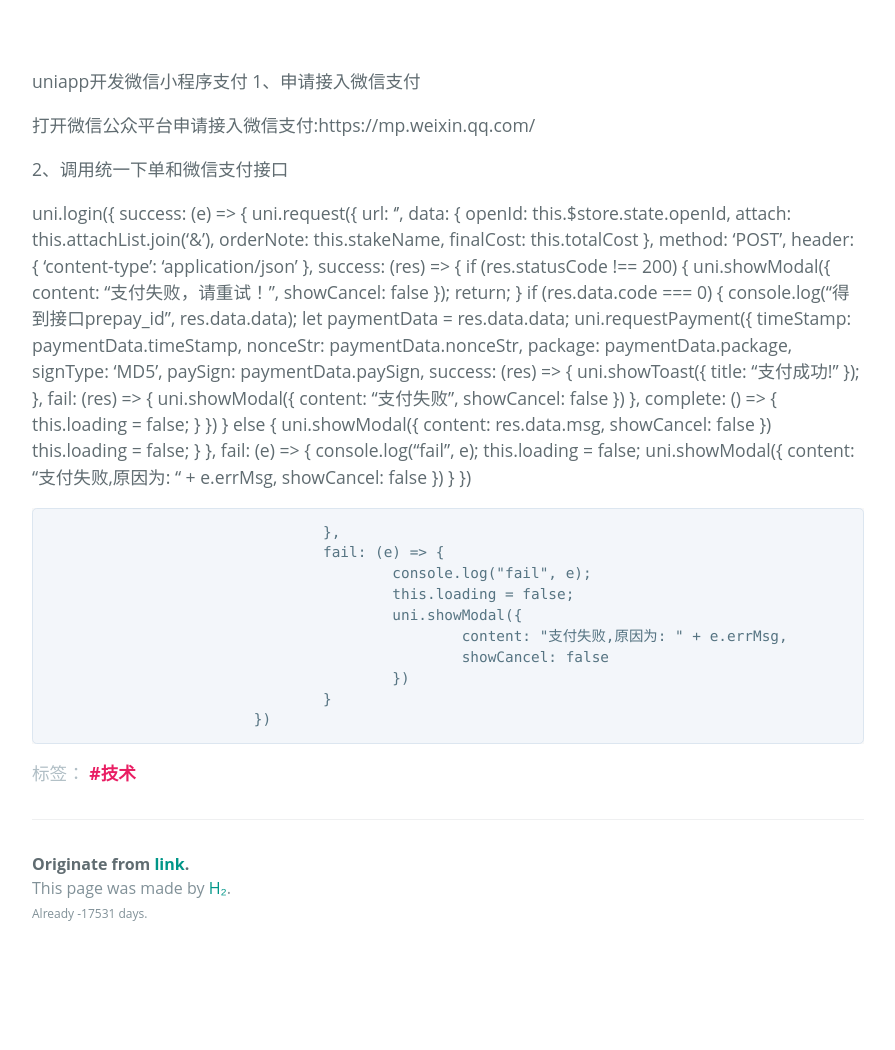
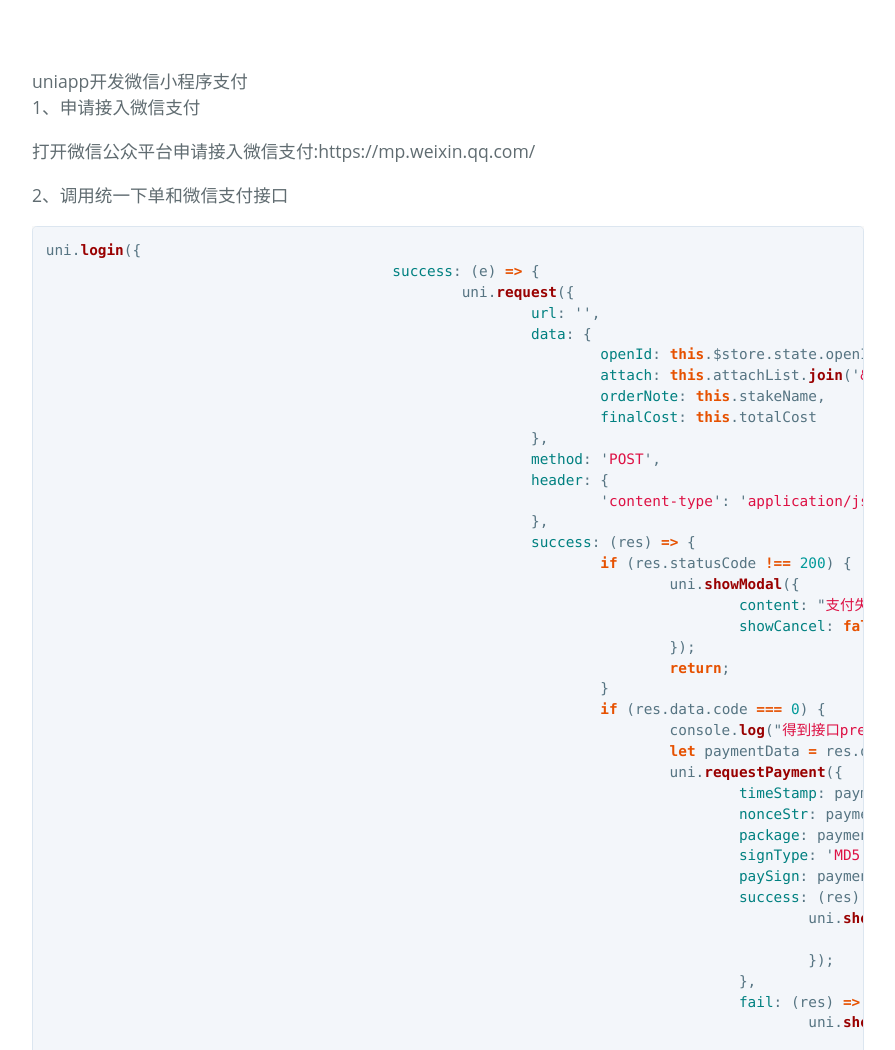
Before and after one commit to valiant0801/braveBlog, a Jekyll site: the page built from _posts/2023-7-19-aaa.md, in a window 1280 px wide and 1400 px high. Shown: the part 350-1400 px from the top of the window, without its empty margins (192-1087 px from the left). Built offline with Jekyll 4.4.1, drawn with Linux system fonts in a browser that asks for light colours; some web fonts are replaced; some of the changed text lies outside the part shown.

Commit message:
Update 2023-7-19-aaa.md
换行

````diff
--- a/_posts/2023-7-19-aaa.md
+++ b/_posts/2023-7-19-aaa.md
@@ -3,13 +3,13 @@ layout: post
 title: uniapp开发微信小程序支付功能
 tags: 技术
 ---
-uniapp开发微信小程序支付
-1、申请接入微信支付
+uniapp开发微信小程序支付<br />
+1、申请接入微信支付<br />
 
-打开微信公众平台申请接入微信支付:https://mp.weixin.qq.com/
+打开微信公众平台申请接入微信支付:https://mp.weixin.qq.com/<br />
 
-2、调用统一下单和微信支付接口
-
+2、调用统一下单和微信支付接口<br />
+```javascript
 uni.login({
 					success: (e) => {
 						uni.request({
@@ -84,3 +84,4 @@ uni.login({
 						})
 					}
 				})
+```
````
